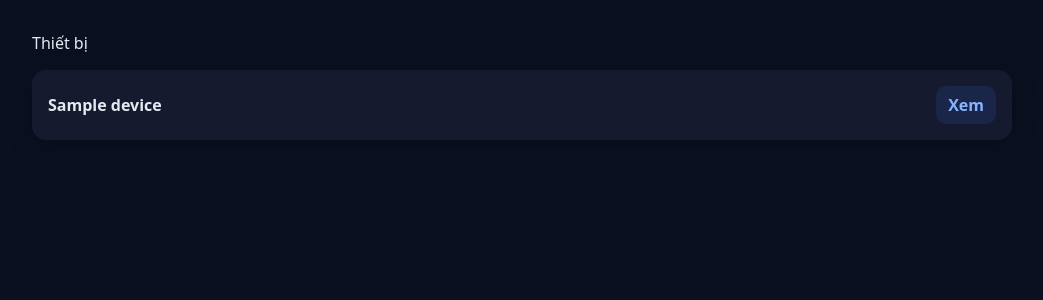
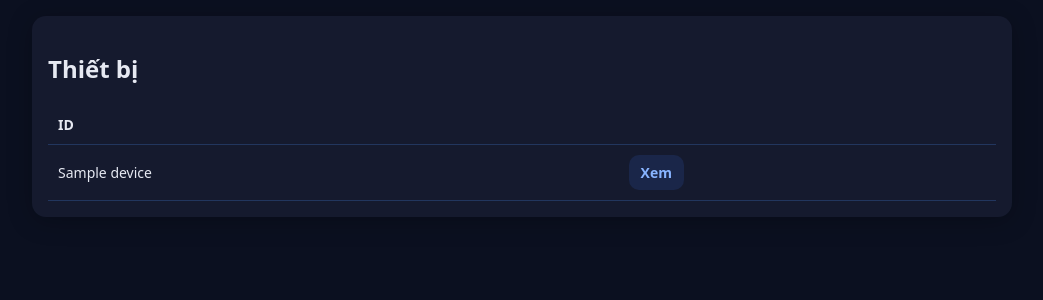
Before and after one commit to kuanhmn/gticontrol, a FastAPI app: template gti-control/app/templates/devices.html in a window 1280 px wide. Shown: the top 300 px of the page, without its empty margins (118-1161 px from the left). Run offline with FastAPI, Linux system fonts and the light colour scheme; the template is opened without the code that fills it: most values are stand-ins (such as "Sample title", 1, 10 or a date in 2020); parts of the project's set-up code (start-up, migrations or seed data) failed here and were passed over.

Commit message:
Update devices.html

```diff
--- a/gti-control-debug/app/templates/devices.html
+++ b/gti-control-debug/app/templates/devices.html
@@ -1,14 +1,16 @@
 {% extends "base.html" %}
+{% block title %}Thiết bị{% endblock %}
 {% block body %}
-<p class="title">Thiết bị</p>
-<div class="row">
-  {% for d in devices %}
-  <div class="col card">
-    <div style="display:flex;justify-content:space-between;align-items:center;">
-      <div><strong>{{ d }}</strong></div>
-      <a class="btn" href="/app/device/{{ d }}?tab=stats">Xem</a>
-    </div>
+  <div class="card">
+    <h2>Thiết bị</h2>
+    <table>
+      <tr><th>ID</th><th></th></tr>
+      {% for d in devices %}
+        <tr>
+          <td>{{ d }}</td>
+          <td><a class="btn" href="/app/device/{{ d }}">Xem</a></td>
+        </tr>
+      {% endfor %}
+    </table>
   </div>
-  {% endfor %}
-</div>
 {% endblock %}
```
